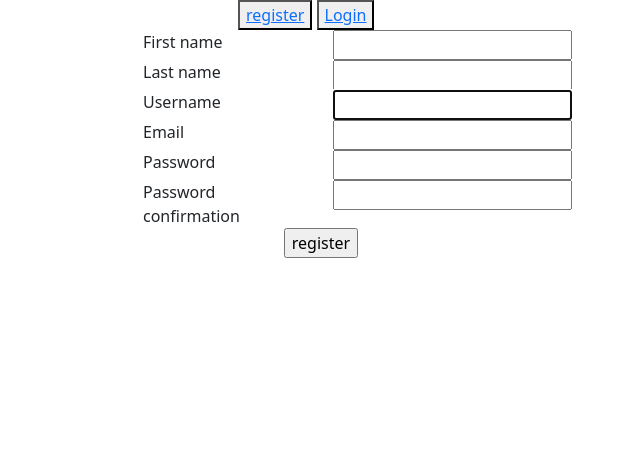
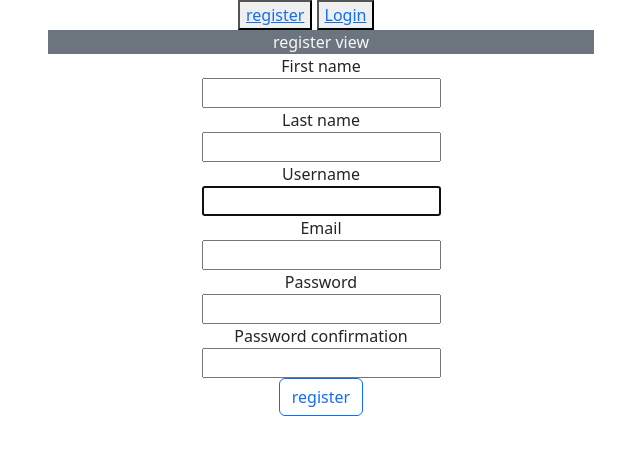
Before and after one commit to maamoun3911/Django_Accounts_Mang_Sys, a Django app: page /Accounts/Register/ in a window 1280 px wide. Shown: the top 455 px of the page, without its empty margins (319-959 px from the left). Run offline with Django 4.2, Linux system fonts and the light colour scheme.

Commit message:
second commit 14/5/2023

```diff
--- a/templates/Create_Account.html
+++ b/templates/Create_Account.html
@@ -3,9 +3,48 @@
 
 {% block content %}
 
-    <div id="register" class="container-lg">
+
+    <div class="container-lg">
+
+        <div class="row justify-content-center">
+
+            <div class="col-sm-4 col-lg-6">
+                <div class="bg-secondary text-light text-center"> register view </div>
+            </div>
+
+        </div>
 
         <form method="POST">
+            {% for field in form %}
+                {% csrf_token %}
+                <div class="row justify-content-center">
+
+                    <div class="col-sm-4 col-lg-6 text-center">
+                        {{field.label}}
+                    </div>
+
+                </div>
+
+                <div class="row justify-content-center">
+
+                    <div class="col-sm-4 col-lg-6 text-center">
+                        {{field}}
+                    </div>
+
+                </div>
+            {% endfor %}
+            <div class="row justify-content-center">
+                <div class="col-sm-4 col-lg-6 text-center">
+                    <button type="submit" class="btn btn-outline-primary">register</button>
+                </div>
+            </div>
+        </form>
+
+    </div>
+    {% comment %} <div id="register" class="container-lg">
+
+        <form method="POST">
+
             {% csrf_token %}
             {% for field in form %}
                 <div class="row justify-content-center">
@@ -17,6 +56,7 @@
                     </div>
                 </div>
             {% endfor %}
+
             <div class="row justify-content-center">
                 <div class="col-sm-2 col-lg-3 text-center">
                     <input type="submit" name="register" value="register" / >
@@ -25,7 +65,7 @@
 
         </form>
 
-
     </div>
 
+{% endcomment %}
 {% endblock content %}
--- a/templates/Login.html
+++ b/templates/Login.html
@@ -9,6 +9,7 @@
             <div class="col-sm-4 col-lg-6 text-center">
                 <div class="bg-secondary text-light">login view</div>
             </div>
+
         </div>
 
         <div class="row justify-content-center">
```
Also changed, not shown: db.sqlite3.
